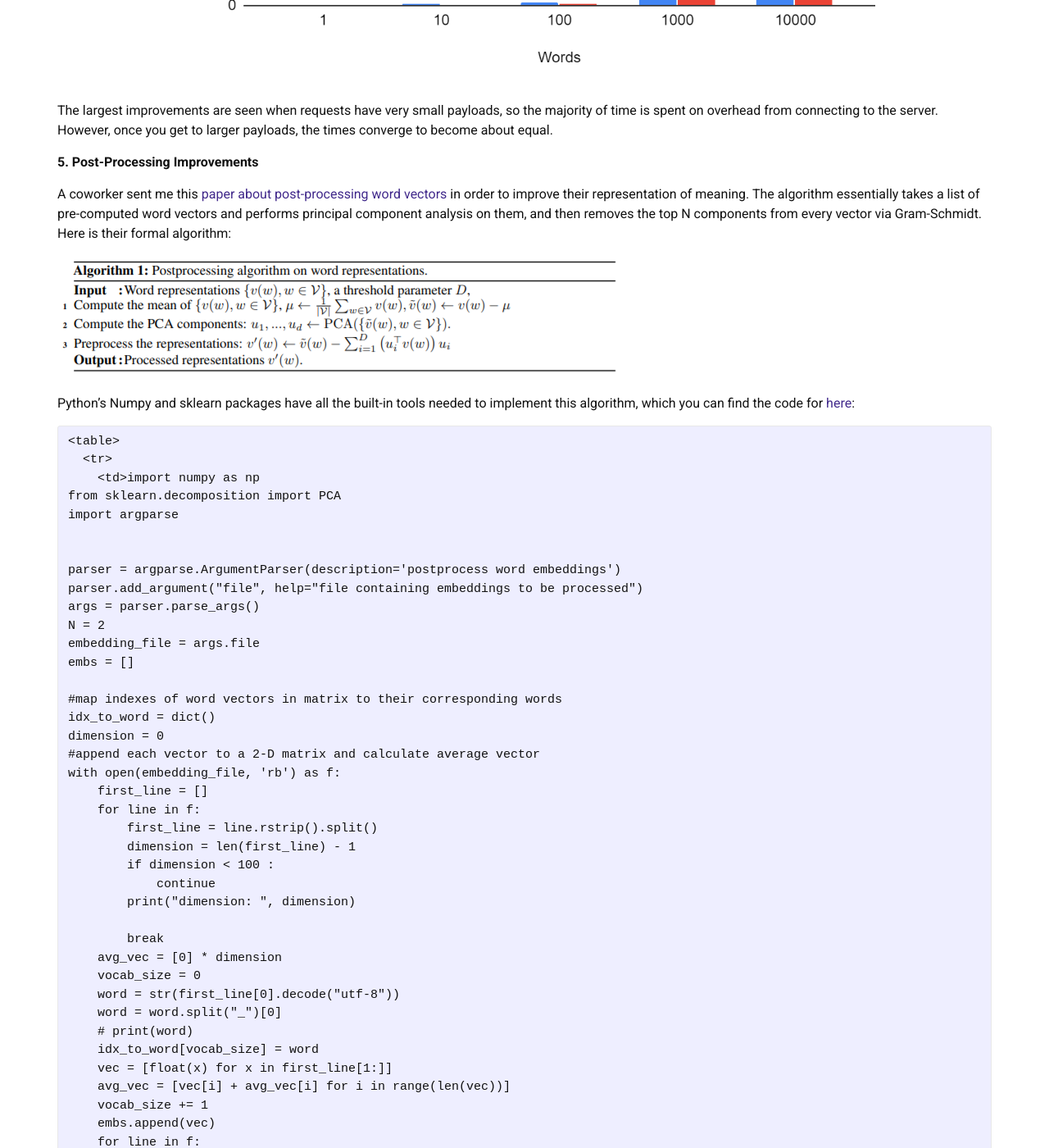
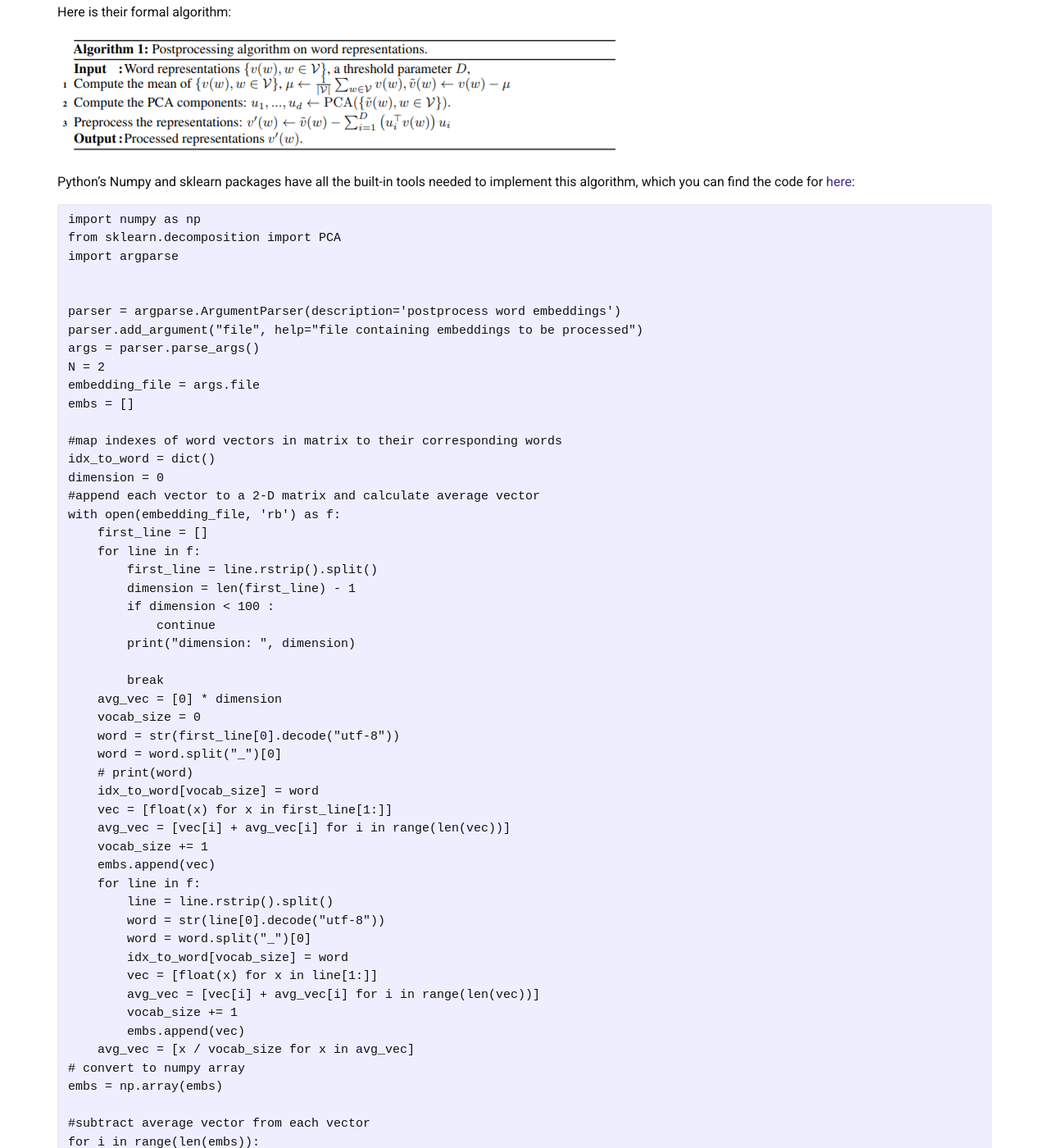
Before and after one commit to nlmatics/nlmatics.github.io, a Jekyll site: the page built from docs/_posts/2020-08-07-Smooth Inverse Frequency Frequency (SIF) Embeddings in Golang.md, in a window 1280 px wide and 1400 px high, scrolled down 8859 px. Shown: the whole window at 82% size. Built offline with Jekyll 4.4.1, drawn with Linux system fonts in a browser that asks for light colours; some of the changed text lies outside the part shown.

Commit message:
Formatting fixes
Hi all! This is Daniel, I found some minor glitches but these changes should take care of everything.

````diff
--- a/docs/_posts/2020-08-07-Smooth Inverse Frequency Frequency (SIF) Embeddings in Golang.md
+++ b/docs/_posts/2020-08-07-Smooth Inverse Frequency Frequency (SIF) Embeddings in Golang.md
@@ -87,10 +87,8 @@
 
 GoLang however, has no such restrictions and also provides built-in structures for concurrency through the form of Goroutines, a form of very lightweight threads.  They are organized by channels, which allow goroutines to either block on awaiting input or signal that they have completed.
 
-```Python
-<table>
-  <tr>
-    <td>func main() {
+```Go
+func main() {
     jobs := make(chan int, 100)
     results := make(chan int, 100)
     for i := 0; i < 4; i++ {
@@ -115,9 +113,7 @@
         return n
     }
     return fib(n-1) + fib(n-2)
-}</td>
-  </tr>
-</table>
+}
 
 ```
 
@@ -141,9 +137,7 @@
 Developed by Google, gRPC is an open source Remote Procedure Call framework and is what I turned to in order to hopefully remove the size limit and connection overhead problems with Go’s http package. gRPC processes payloads from requests using buffers, so it removes the 1MB size cap on requests. It also maintains connections between individual clients, so a single user can make multiple requests without having to create a connection more than once. It has its own Interface Definition Language called protocol buffers that also serve as a mechanism for serializing structured data and uses HTTP/2 to transport data. gRPC services are defined in .proto files:
 
 ```Python
-<table>
-  <tr>
-    <td>syntax = "proto3"
+syntax = "proto3"
 option go_package = “greeter”
 package main
 // The greeter service definition.
@@ -161,17 +155,13 @@
 message HelloReply {
   string message = 1;
 }
-</td>
-  </tr>
-</table>
+
 
 ```
 You can then use the protoc command to compile your service into any of [gRPC’s supported languages](https://grpc.io/docs/languages/).
 
-```Python
-<table>
-  <tr>
-    <td>// Code generated by protoc-gen-go. DO NOT EDIT.
+```Go
+// Code generated by protoc-gen-go. DO NOT EDIT.
 // versions:
 //  protoc-gen-go v1.23.0
 //  protoc        v3.6.1
@@ -206,9 +196,7 @@
 
     Name string `protobuf:"bytes,1,opt,name=name,proto3" json:"name,omitempty"`
 }
-//... excess code has been left out</td>
-  </tr>
-</table>
+//... excess code has been left out
 
 ```
 Due to how gRPC buffers data being received and sent, we no longer had to worry about size limits on requests to our server. gRPC servers also have a very helpful feature in that connections between client and server are maintained across multiple requests, whereas with HTTP requests, a new connection has to be established for every POST. As a result, I saw more improvements in performance as this overhead was removed from the new system:
@@ -226,9 +214,7 @@
 Python’s Numpy and sklearn packages have all the built-in tools needed to implement this algorithm, which you can find the code for [here](https://github.com/daniel-ye137/WordVectorProcessing):
 
 ```Python
-<table>
-  <tr>
-    <td>import numpy as np
+import numpy as np
 from sklearn.decomposition import PCA
 import argparse
 
@@ -310,13 +296,11 @@
     idx+=1
 file.close()
 
-print("Wrote: ", len(embs), "word embeddings")</td>
-  </tr>
-</table>
+print("Wrote: ", len(embs), "word embeddings")
 
 ```
 Using the new word embedding file, I saw meaningful improvements in semantic similarity tasks, similar to the results they found in their paper:
-```Python
+
 <table>
   <tr>
     <td>Dataset</td>
@@ -362,7 +346,7 @@
   </tr>
 </table>
 
-```
+
 I benchmarked the system on semantic text similarities tests using  the MSR Paraphrase dataset, as well as the first 10000 entries of the MS MARCO dataset using p@k with k = 1, 3, and 5. These tasks involved identifying a sentence from a large pool of candidates as being semantically equivalent to another. p@k testing introduces some leeway into the testing, where the program chooses the top K candidates from the pool as potential matches instead of only getting one attempt at the correct answer. This kind of testing is more representative of a search engine, where you care not only about getting the single best result, but also a reasonable amount of relevant information.
 
 The post-processed vectors outperformed the original in every case. I also benchmarked our system using a word frequency file generated by fellow intern Connie Xu using a June snapshot of all of Wikipedia. It had a far more comprehensive vocabulary than our current word frequency file, with over 50x as many entries, but performance results were inconclusive. The results do indicate, however, that post-processed word vectors also increase performance of sentence embedding systems.
@@ -370,10 +354,8 @@
 **<a name="docker"></a>6. Productionalizing With Docker**
 
 After finishing the code for our new SIF, my final step was to prepare it for production, which meant an inevitable encounter with Docker. Here is my Dockerfile, which I got from [this tutorial:](https://www.callicoder.com/docker-golang-image-container-example/)
-```Python
-<table>
-  <tr>
-    <td># Start from the latest golang base image
+```dockerfile
+# Start from the latest golang base image
 FROM golang:latest
 
 # Add Maintainer Info
@@ -398,9 +380,7 @@
 EXPOSE 8080
 
 # Command to run the executable
-CMD ["./main"]</td>
-  </tr>
-</table>
+CMD ["./main"]
 ```
 
 Most components are fairly self-explanatory. It does require that you use Go modules to manage your dependencies, which you can read about [here](https://blog.golang.org/using-go-modules). The steps I took to compile my code into a Docker image were as follows:
````
Also changed, not shown: other parts of docs/_posts/2020-08-07-Smooth Inverse Frequency Frequency (SIF) Embeddings in Golang.md (+1 -1 lines).
